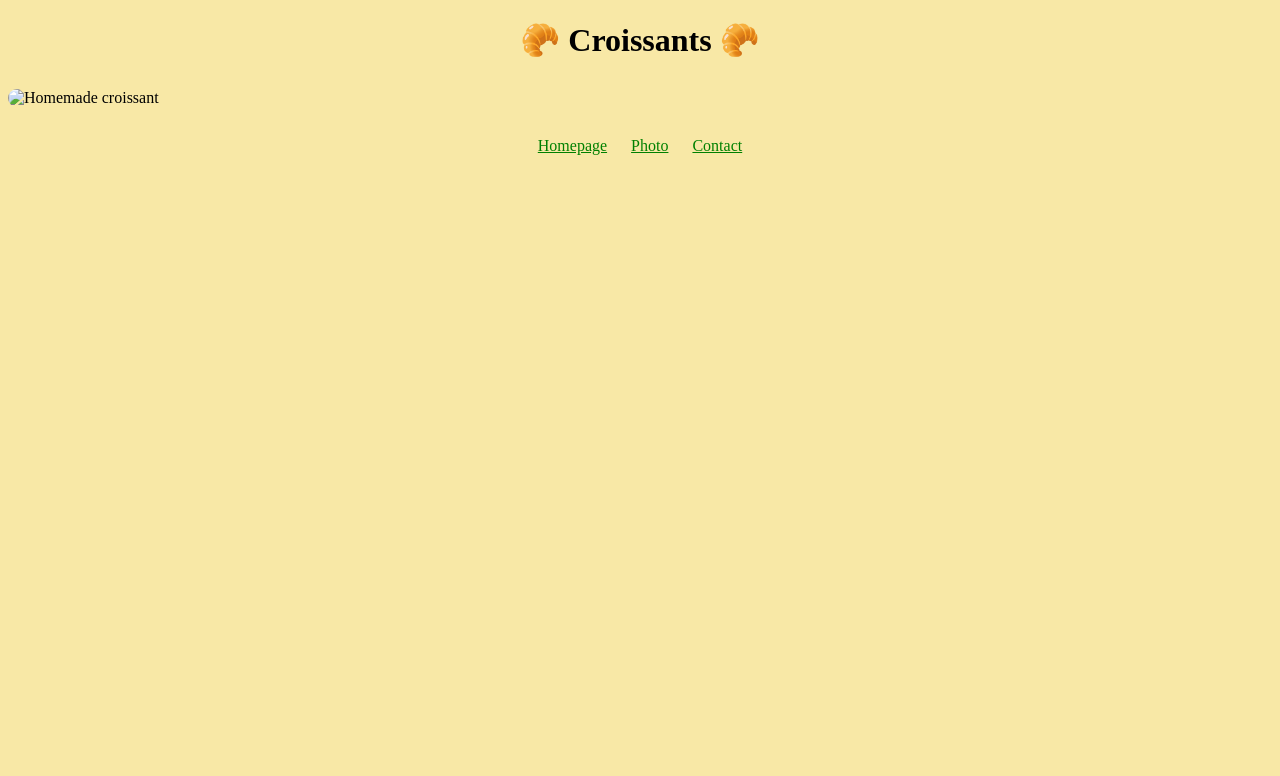
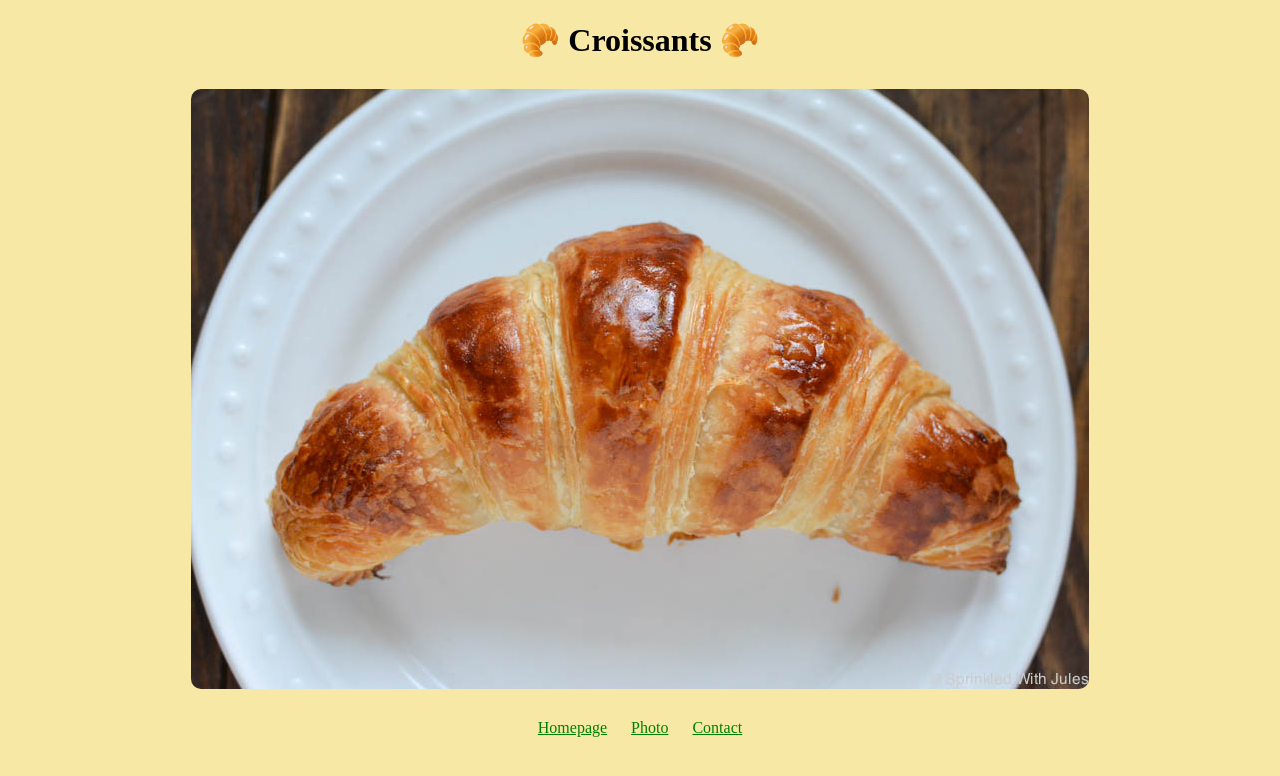
Before and after one commit to abott1337/Croissant, a plain HTML site: page photo.html in a window 1280 px wide. Drawn offline with Linux system fonts and the light colour scheme.

Commit message:
Update photo.html

```diff
--- a/photo.html
+++ b/photo.html
@@ -16,7 +16,7 @@
   <h1>
    🥐  Croissants  🥐
   </h1>
-    <img src="/images/croissant.jpg" alt="Homemade croissant" class="croissant-photo">
+    <img src="croissant.jpg" alt="Homemade croissant" class="croissant-photo">
 <footer>
       <a href="/" title="Home"> Homepage</a>
       <a href="/photo" title="Croissant photo"> Photo</a>
```
